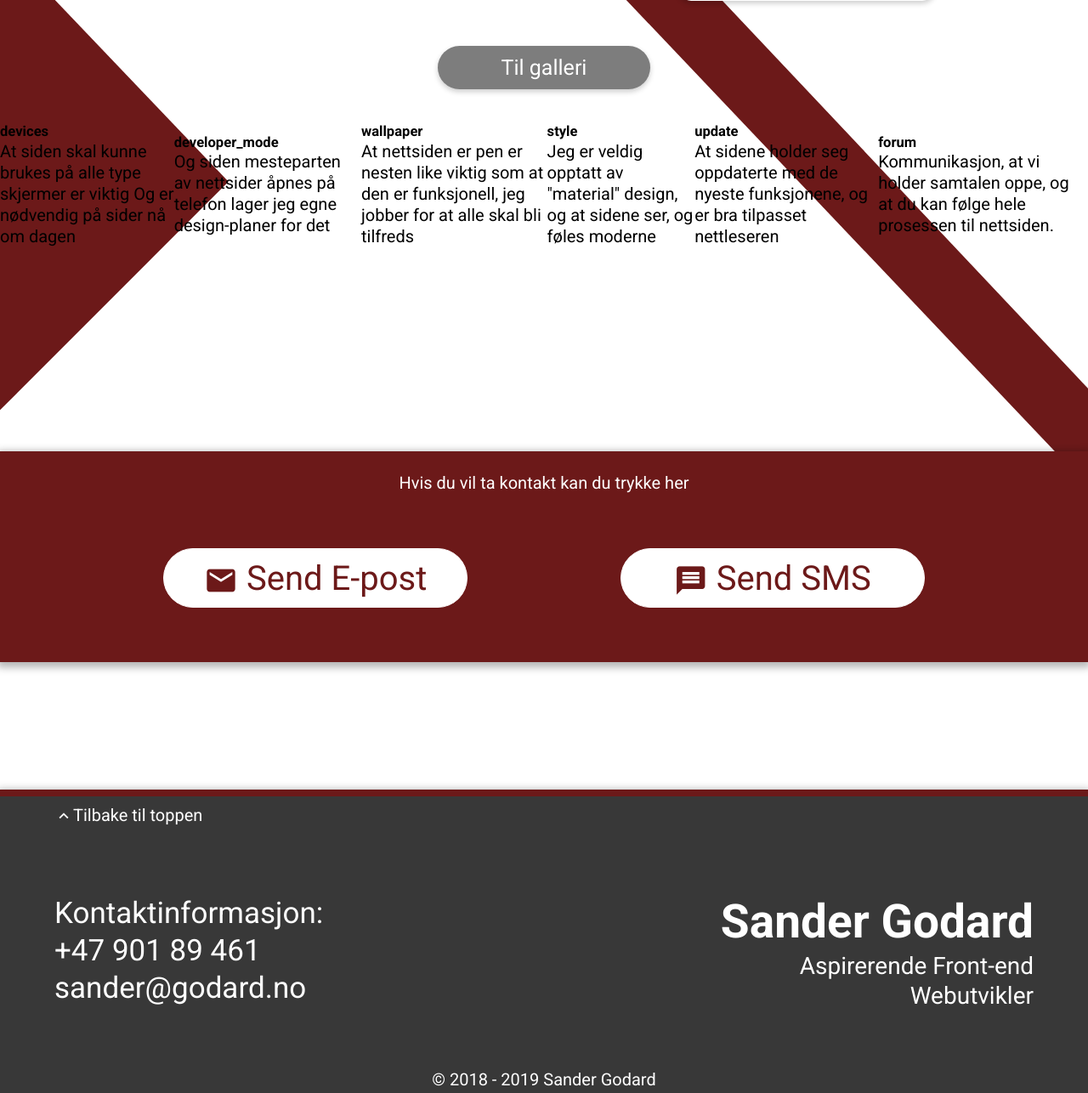
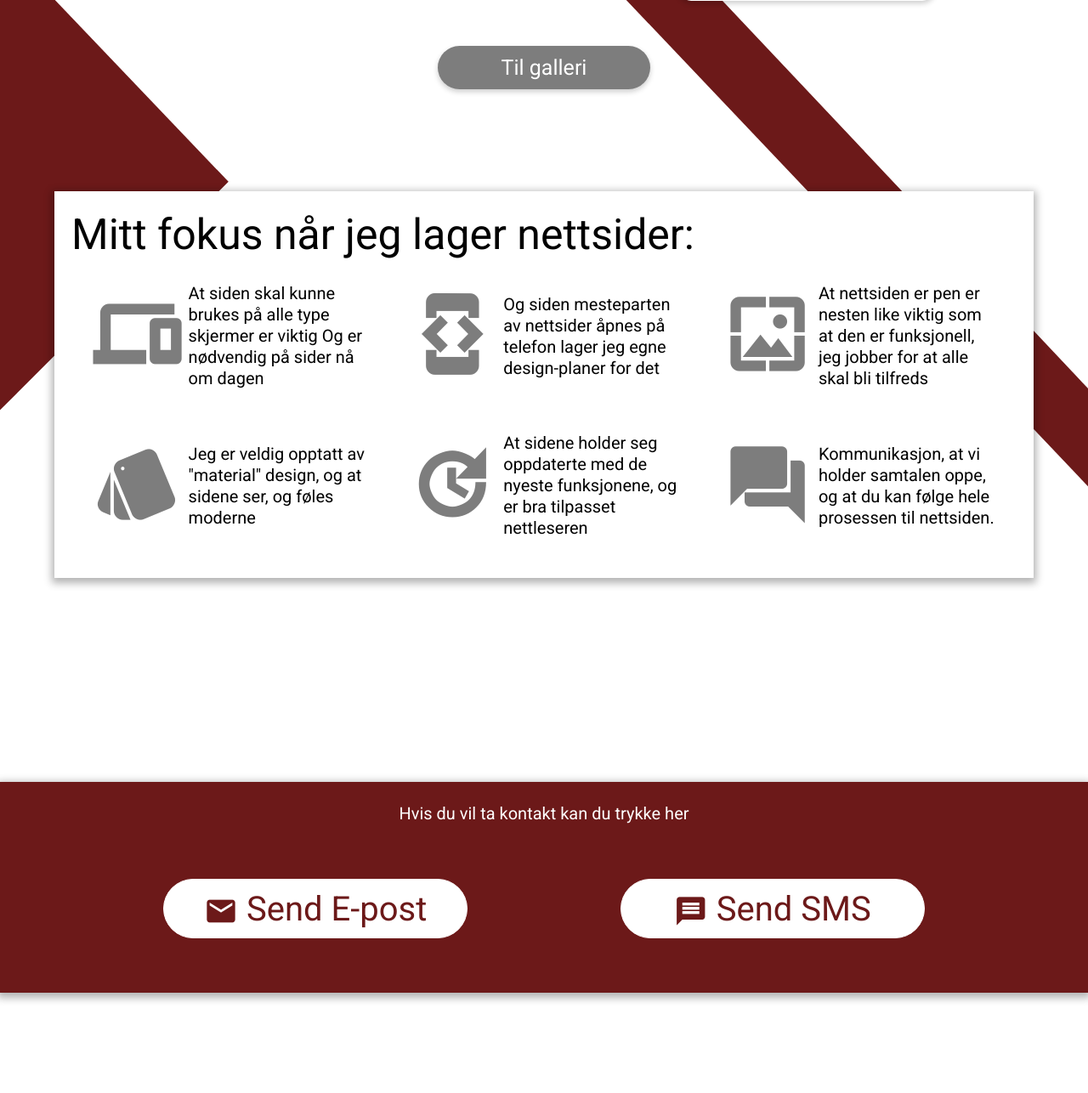
Before and after one commit to SanderGodard/Home, a PHP site: page / in a window 1280 px wide. Shown: the part 1309-2595 px from the top of the page at 85% size. Run offline with PHP 8.4, Linux system fonts and the light colour scheme.

Commit message:
Edited the Om meg table

```diff
--- a/Styling/Styling.css
+++ b/Styling/Styling.css
@@ -566,6 +566,79 @@ h2 {
       .GalleriPart .Body {
         width: 100%; } }
 
+#home .TableOfThings {
+  margin: 10vh auto 0; }
+  #home .TableOfThings h1 {
+    font-size: 2.5em;
+    transition: all 0.1s ease;
+    color: black;
+    text-decoration: none;
+    text-align: left;
+    width: 100%;
+    margin: 0;
+    padding: 0; }
+  #home .TableOfThings table {
+    width: 100%;
+    border-collapse: collapse;
+    border: 0px solid #6C1919; }
+    #home .TableOfThings table td {
+      width: calc(100% / 3);
+      padding: 2vw;
+      vertical-align: top;
+      display: inline-flex;
+      align-content: center;
+      align-items: center;
+      justify-content: space-between; }
+      @media only screen and (max-width: 1222px) {
+        #home .TableOfThings table td {
+          flex-direction: column; } }
+      @media only screen and (max-width: 700px) {
+        #home .TableOfThings table td {
+          width: calc(100% / 2); } }
+      @media only screen and (max-width: 575px) {
+        #home .TableOfThings table td {
+          width: calc(100%);
+          vertical-align: middle;
+          flex-direction: row; } }
+      #home .TableOfThings table td h5 {
+        font-family: "Material Icons", sans-serif;
+        font-size: 5em;
+        display: inline-block;
+        color: #7D7D7D;
+        text-align: left; }
+        @media only screen and (max-width: 1222px) {
+          #home .TableOfThings table td h5 {
+            width: 100%;
+            display: block;
+            text-align: center; } }
+        @media only screen and (max-width: 575px) {
+          #home .TableOfThings table td h5 {
+            display: inline-block;
+            text-align: left;
+            width: 1em;
+            line-height: 1; } }
+      #home .TableOfThings table td p {
+        display: inline-block;
+        width: calc(100% - 5.6em);
+        float: right; }
+        @media only screen and (max-width: 1222px) {
+          #home .TableOfThings table td p {
+            float: none;
+            width: 100%;
+            display: block; } }
+        @media only screen and (max-width: 575px) {
+          #home .TableOfThings table td p {
+            display: inline-block;
+            width: calc(100% - 5.4em);
+            float: right;
+            vertical-align: middle; } }
+#home .White {
+  background-color: #FFF;
+  display: inline-block;
+  box-sizing: content-box;
+  padding: 20px;
+  box-shadow: 0px 3px 9px 3px rgba(0, 0, 0, 0.3); }
+
 .Background {
   transition: all 0.3s ease;
   height: 100vw;
@@ -634,14 +707,21 @@ h2 {
         width: calc(100% / 3);
         padding: 2vw;
         vertical-align: top;
-        display: inline-block; }
+        display: inline-flex;
+        align-content: center;
+        align-items: center;
+        justify-content: space-between; }
+        @media only screen and (max-width: 1222px) {
+          #Om .TableOfThings table td {
+            flex-direction: column; } }
         @media only screen and (max-width: 700px) {
           #Om .TableOfThings table td {
             width: calc(100% / 2); } }
         @media only screen and (max-width: 575px) {
           #Om .TableOfThings table td {
             width: calc(100%);
-            vertical-align: middle; } }
+            vertical-align: middle;
+            flex-direction: row; } }
         #Om .TableOfThings table td h5 {
           font-family: "Material Icons", sans-serif;
           font-size: 5em;
--- a/Styling/Styling.sass
+++ b/Styling/Styling.sass
@@ -679,8 +679,85 @@ h2
       width: 100%
 
 #home
-  .Background
-    //top: calc(100vh + 70px)
+  .TableOfThings
+    margin: 10vh auto 0
+
+    h1
+      font-size: 2.5em
+      transition: all 0.1s ease
+      color: black
+      text-decoration: none
+      text-align: left
+      width: 100%
+      margin: 0
+      padding: 0
+
+    table
+      //table-layout: fixed
+      width: 100%
+      border-collapse: collapse
+      border: 0px solid $MainColor
+
+      td
+        width: calc(100% / 3)
+        padding: 2vw
+        vertical-align: top
+        display: inline-flex
+        align-content: center
+        align-items: center
+        justify-content: space-between
+
+        @media #{$Desktop}
+          flex-direction: column
+
+        @media #{$TabletM}
+          width: calc(100% / 2)
+
+        @media #{$MobileXXL}
+          width: calc(100%)
+          vertical-align: middle
+          flex-direction: row
+
+        h5
+          font-family: 'Material Icons', sans-serif
+          font-size: 5em
+          display: inline-block
+          color: $ThirdColor
+          text-align: left
+
+          @media #{$Desktop}
+            width: 100%
+            display: block
+            text-align: center
+
+          @media #{$MobileXXL}
+            display: inline-block
+            text-align: left
+            width: 1em
+            line-height: 1
+        p
+          display: inline-block
+          width: calc(100% - 5.6em)
+          float: right
+
+          @media #{$Desktop}
+            float: none
+            width: 100%
+            display: block
+
+          @media #{$MobileXXL}
+            display: inline-block
+            width: calc(100% - 5.4em)
+            float: right
+            vertical-align: middle
+
+  .White
+    background-color: $White
+    display: inline-block
+    box-sizing: content-box
+    padding: 20px
+    box-shadow: $BigShadow
+
 
 .Background
   transition: all .3s ease
@@ -766,7 +843,13 @@ h2
         width: calc(100% / 3)
         padding: 2vw
         vertical-align: top
-        display: inline-block
+        display: inline-flex
+        align-content: center
+        align-items: center
+        justify-content: space-between
+
+        @media #{$Desktop}
+          flex-direction: column
 
         @media #{$TabletM}
           width: calc(100% / 2)
@@ -774,6 +857,7 @@ h2
         @media #{$MobileXXL}
           width: calc(100%)
           vertical-align: middle
+          flex-direction: row
 
         h5
           font-family: 'Material Icons', sans-serif
--- a/index.html
+++ b/index.html
@@ -134,9 +134,11 @@
       <a href="Galleri" class="ToBtn">Til galleri</a>
     </div>
 
+    <div class="Body">
 
 
       <div class="TableOfThings White">
+        <h1>Mitt fokus når jeg lager nettsider:</h1>
         <table>
           <td>
             <h5>devices</h5>
@@ -189,6 +191,7 @@
         </table>
       </div>
 
+    </div>
 
 
     <div class="Banner" style="margin: 30vh 0 0">
```
Also changed, not shown: 1 other file. Lines whose indentation alone changed are shown as unchanged.
